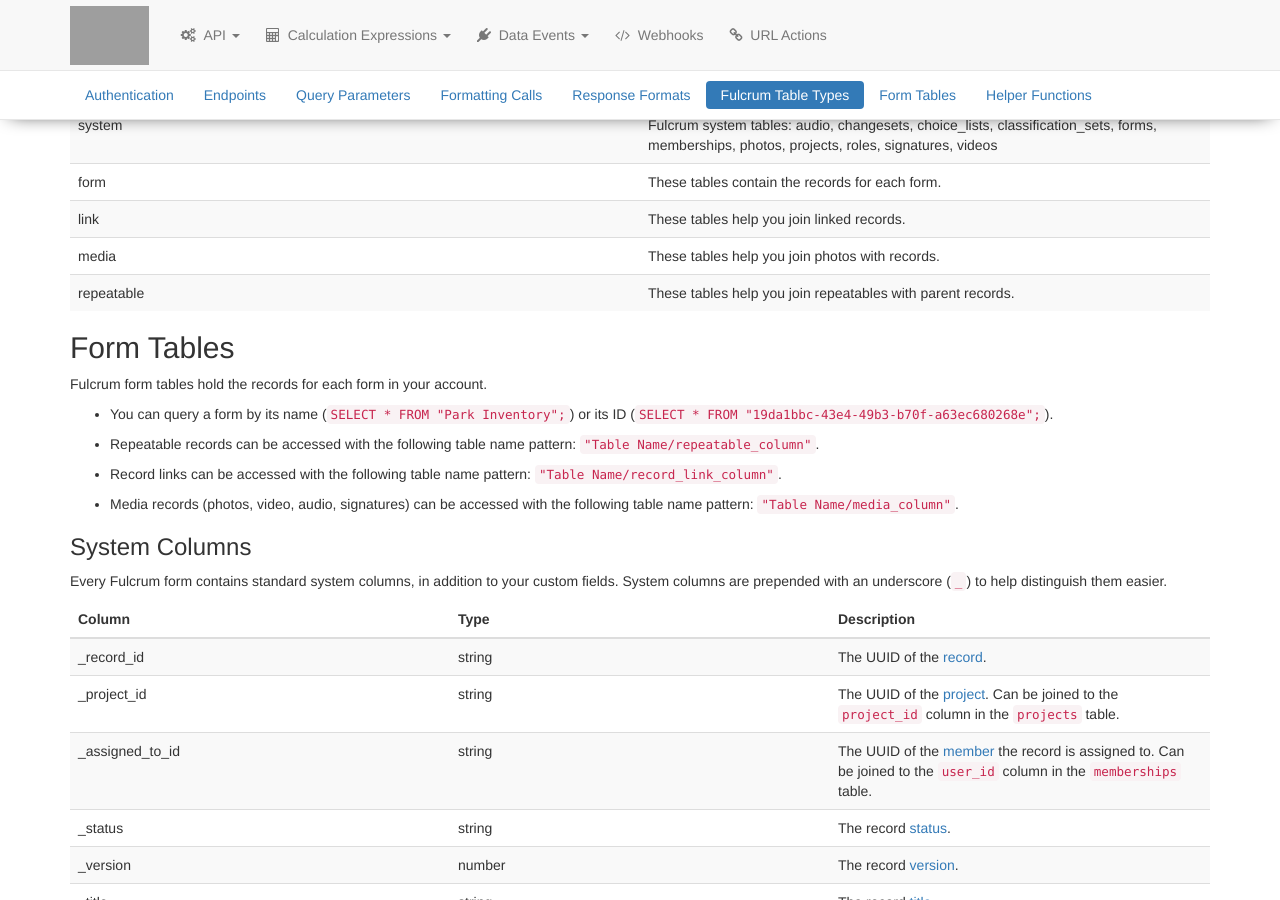
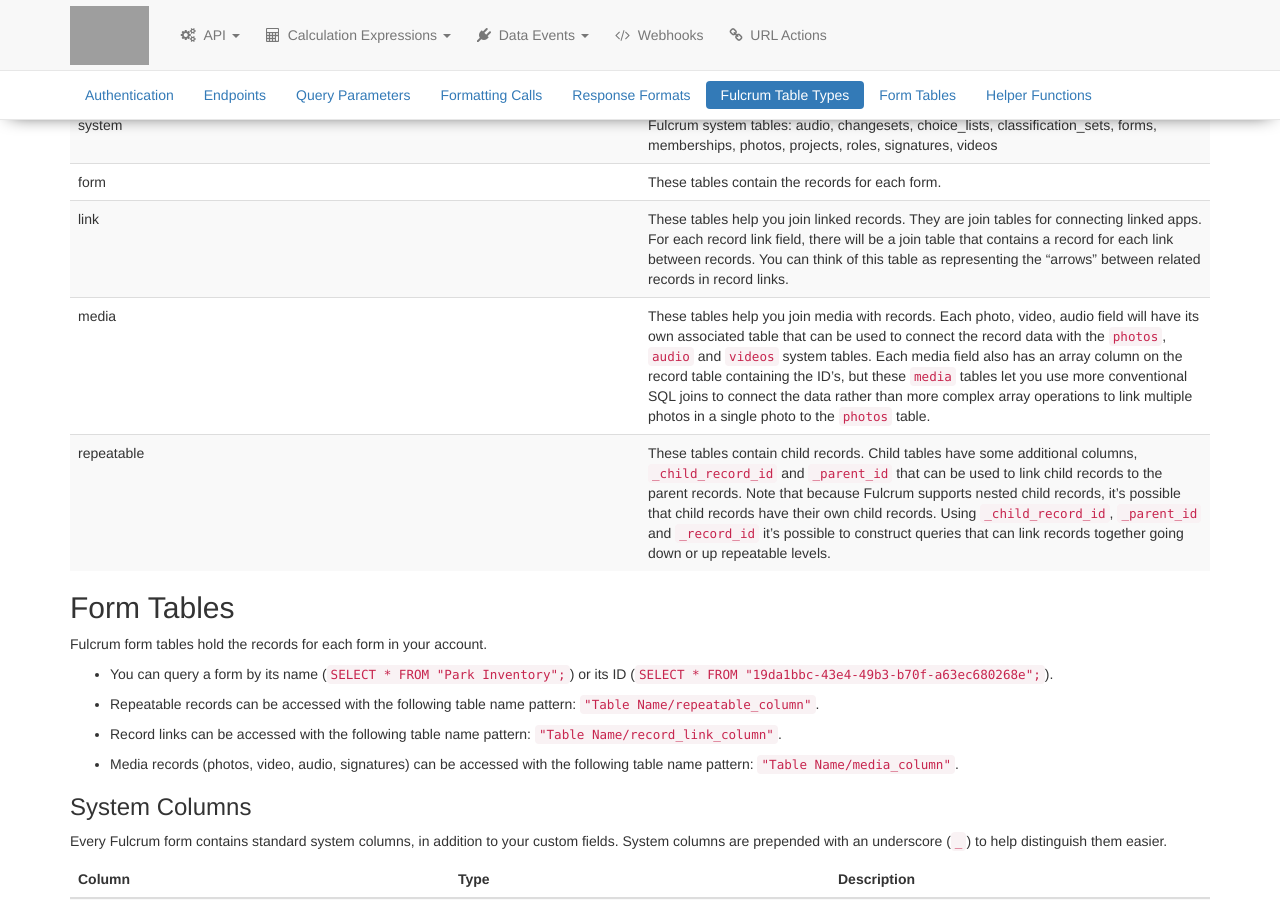
Before and after one commit to rylincoln/developer.fulcrumapp.com, a Jekyll site: the page built from _query-api/reference.md, in a window 1280 px wide and 900 px high, scrolled down 2978 px. Built offline with Jekyll 4.4.1, drawn with Linux system fonts in a browser that asks for light colours; nearby versions of some CDN libraries; grey boxes are pictures that could not be loaded.

Commit message:
Update some more info on the madness

```diff
--- a/_query-api/reference.md
+++ b/_query-api/reference.md
@@ -165,9 +165,9 @@ The basic `SELECT * FROM tables;` query will return all of the tables available
 |------|-------------|
 | system | Fulcrum system tables: audio, changesets, choice_lists, classification_sets, forms, memberships, photos, projects, roles, signatures, videos |
 | form | These tables contain the records for each form. |
-| link | These tables help you join linked records. |
-| media | These tables help you join photos with records. |
-| repeatable | These tables help you join repeatables with parent records. |
+| link | These tables help you join linked records. They are join tables for connecting linked apps. For each record link field, there will be a join table that contains a record for each link between records. You can think of this table as representing the "arrows" between related records in record links. |
+| media | These tables help you join media with records. Each photo, video, audio field will have its own associated table that can be used to connect the record data with the `photos`, `audio` and `videos` system tables. Each media field also has an array column on the record table containing the ID's, but these `media` tables let you use more conventional SQL joins to connect the data rather than more complex array operations to link multiple photos in a single photo to the `photos` table. |
+| repeatable | These tables contain child records. Child tables have some additional columns, `_child_record_id` and `_parent_id` that can be used to link child records to the parent records. Note that because Fulcrum supports nested child records, it's possible that child records have their own child records. Using `_child_record_id`, `_parent_id` and `_record_id` it's possible to construct queries that can link records together going down or up repeatable levels.  |
 
 ## Form Tables
 
```
